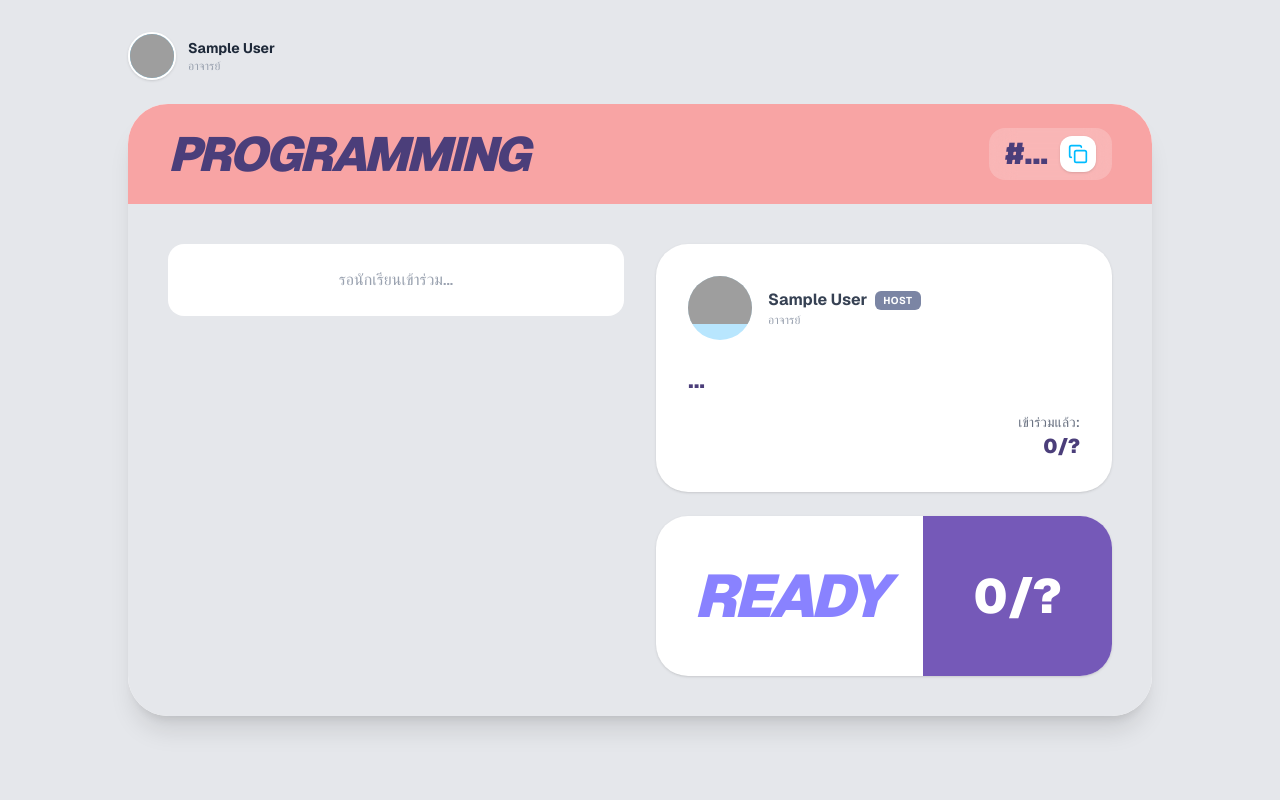
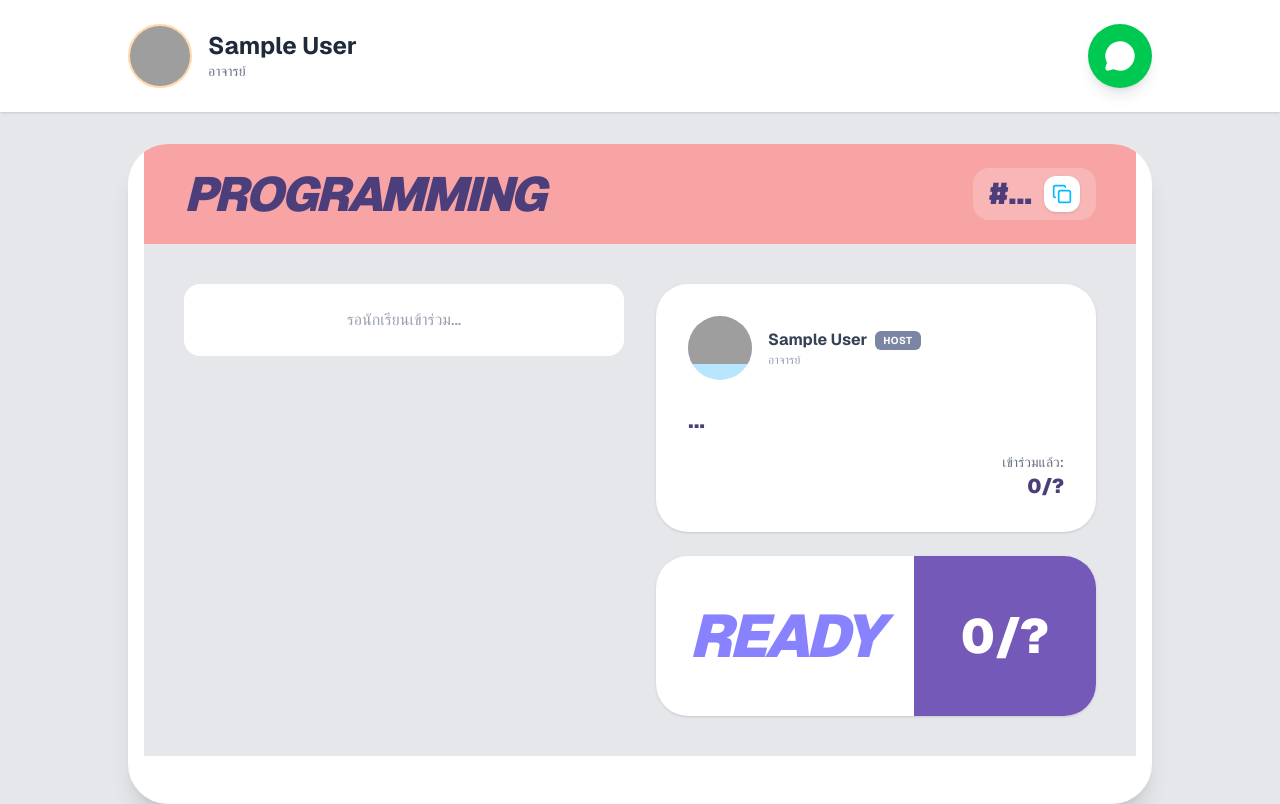
Before and after one commit to Oatto319/FinalProject, a Next.js app: page /create/wait in a window 1280 px wide. Built offline with nearby package versions, Linux system fonts and the light colour scheme; sample sign-in values are in the browser's storage; grey boxes are pictures that could not be loaded.

Commit message:
add navbar another page

```diff
--- a/app/create/group/page.tsx
+++ b/app/create/group/page.tsx
@@ -3,6 +3,7 @@
 import React, { useState, useEffect } from 'react';
 import { useRouter } from 'next/navigation';
 import { Brain, Settings, Lightbulb, X } from 'lucide-react';
+import Navbar from '../../navbar/page';
 
 interface Member {
   name: string;
@@ -102,20 +103,10 @@ const GroupResultPage = () => {
   };
 
   return (
-    <div className="min-h-screen bg-[#E5E7EB] p-4 md:p-8 font-sans flex flex-col items-center">
+    <div className="min-h-screen bg-[#E5E7EB] font-sans flex flex-col items-center">
+      <Navbar subtitle="อาจารย์" />
 
-      {/* Top Bar */}
-      <div className="w-full max-w-6xl flex items-center gap-3 mb-6">
-        <div className="w-12 h-12 rounded-full overflow-hidden border-2 border-white shadow-sm">
-          <img src={`https://api.dicebear.com/7.x/avataaars/svg?seed=${user?.avatarSeed ?? 0}`} alt="Host" className="w-full h-full bg-sky-300" />
-        </div>
-        <div>
-          <h3 className="font-bold text-gray-800 text-sm">{user?.name ?? '...'}</h3>
-          <p className="text-xs text-gray-400">อาจารย์</p>
-        </div>
-      </div>
-
-      <div className="w-full max-w-6xl grid grid-cols-1 lg:grid-cols-12 gap-6">
+      <div className="w-full max-w-6xl px-4 mt-8 pb-12 grid grid-cols-1 lg:grid-cols-12 gap-6">
 
         {/* Left Column */}
         <div className="lg:col-span-5 flex flex-col gap-6">
--- a/app/create/match/page.tsx
+++ b/app/create/match/page.tsx
@@ -3,6 +3,7 @@
 import { useRouter } from 'next/navigation';
 import { useState, useEffect } from 'react';
 import { Copy } from 'lucide-react';
+import Navbar from '../../navbar/page';
 
 interface RoomMember {
   name: string;
@@ -75,19 +76,10 @@ const MatchPage = () => {
   };
 
   return (
-    <div className="min-h-screen bg-[#E5E7EB] p-4 md:p-8 font-sans flex flex-col items-center">
-      {/* โปรไฟล์อาจารย์ด้านบน */}
-      <div className="w-full max-w-6xl flex items-center gap-3 mb-6">
-        <div className="w-12 h-12 rounded-full overflow-hidden border-2 border-white shadow-sm bg-sky-300">
-          <img src={`https://api.dicebear.com/7.x/avataaars/svg?seed=${user?.avatarSeed ?? 0}`} alt="Host" />
-        </div>
-        <div>
-          <h3 className="font-bold text-gray-800 text-sm leading-none">{user?.name ?? '...'}</h3>
-          <p className="text-[10px] text-gray-400 mt-1 uppercase">อาจารย์</p>
-        </div>
-      </div>
+    <div className="min-h-screen bg-[#E5E7EB] font-sans flex flex-col items-center">
+      <Navbar subtitle="อาจารย์" />
 
-      <div className="w-full max-w-6xl">
+      <div className="w-full max-w-6xl px-4 mt-8 pb-12">
         {/* ส่วนหัววิชาสีชมพู */}
         <div className="bg-[#F8A4A4] rounded-t-[40px] p-6 md:p-8 flex flex-wrap justify-between items-center shadow-sm gap-4">
           <h1 className="text-[#4B3E7A] text-4xl md:text-5xl font-black italic tracking-tighter uppercase">
--- a/app/create/matching/page.tsx
+++ b/app/create/matching/page.tsx
@@ -2,6 +2,7 @@
 
 import { useRouter } from 'next/navigation';
 import { useEffect, useState } from 'react';
+import Navbar from '../../navbar/page';
 
 const MatchingPage = () => {
   const router = useRouter();
@@ -26,22 +27,7 @@ const MatchingPage = () => {
   }, []);
   return (
     <div className="min-h-screen bg-[#1A2E44] flex flex-col items-center font-sans overflow-hidden">
-      {/* ส่วนแถบโปรไฟล์ด้านบนสุด (Top Bar) */}
-      <div className="w-full bg-[#1A2E44]/80 backdrop-blur-md p-4 flex items-center justify-start border-b border-white/5">
-        <div className="max-w-7xl mx-auto w-full flex items-center gap-3">
-          <div className="w-10 h-10 rounded-full overflow-hidden border border-white/20 shadow-sm">
-            <img
-              src={`https://api.dicebear.com/7.x/avataaars/svg?seed=${user?.avatarSeed ?? 0}`}
-              alt="Profile"
-              className="w-full h-full bg-sky-300"
-            />
-          </div>
-          <div>
-            <h3 className="font-bold text-white text-sm leading-none">{user?.name ?? '...'}</h3>
-            <p className="text-[10px] text-gray-400 mt-1 uppercase tracking-wider">อาจารย์</p>
-          </div>
-        </div>
-      </div>
+      <Navbar subtitle="อาจารย์" />
 
       {/* เนื้อหาหลัก: วงกลม Matching (Main Matching Animation) */}
       <div className="flex-1 flex flex-col items-center justify-center relative w-full px-4">
--- a/app/create/wait/page.tsx
+++ b/app/create/wait/page.tsx
@@ -2,6 +2,7 @@
 
 import { useState, useEffect } from 'react';
 import { Copy } from 'lucide-react';
+import Navbar from '../../navbar/page';
 
 interface RoomMember {
   name: string;
@@ -68,23 +69,10 @@ const WaitingRoom = () => {
   const readyCount = readyUsers.length;
 
   return (
-    <div className="min-h-screen bg-[#E5E7EB] p-4 md:p-8 font-sans flex flex-col items-center">
-      {/* Top Profile Bar */}
-      <div className="w-full max-w-5xl flex items-center gap-3 mb-6">
-        <div className="w-12 h-12 rounded-full overflow-hidden border-2 border-white shadow-sm">
-          <img
-            src={`https://api.dicebear.com/7.x/avataaars/svg?seed=${user?.avatarSeed ?? 0}`}
-            alt="Host"
-            className="w-full h-full bg-sky-300"
-          />
-        </div>
-        <div>
-          <h3 className="font-bold text-gray-800 text-sm">{user?.name ?? '...'}</h3>
-          <p className="text-xs text-gray-400">อาจารย์</p>
-        </div>
-      </div>
+    <div className="min-h-screen bg-[#E5E7EB] font-sans flex flex-col items-center">
+      <Navbar subtitle="อาจารย์" />
 
-      <div className="w-full max-w-5xl bg-white rounded-[40px] shadow-xl overflow-hidden flex flex-col">
+      <div className="w-full max-w-5xl mt-8 px-4 pb-12 bg-white rounded-[40px] shadow-xl overflow-hidden flex flex-col">
         {/* Header Pink Section */}
         <div className="bg-[#F8A4A4] p-6 md:px-10 flex flex-wrap items-center justify-between gap-4">
           <h1 className="text-[#4B3E7A] text-4xl md:text-5xl font-black italic tracking-tighter">
--- a/app/join/myprojects/page.tsx
+++ b/app/join/myprojects/page.tsx
@@ -3,6 +3,7 @@
 import { useEffect, useState } from 'react';
 import { useRouter } from 'next/navigation';
 import { ChevronLeft, Users, CheckCircle2, Clock } from 'lucide-react';
+import Navbar from '../../navbar/page';
 
 interface RoomData {
   id: string;
@@ -47,7 +48,8 @@ export default function MyProjectsPage() {
 
   return (
     <div className="min-h-screen bg-gray-300 font-sans flex flex-col items-center">
-      <main className="w-full max-w-5xl mt-12 px-4 pb-12">
+      <Navbar />
+      <main className="w-full max-w-5xl mt-8 px-4 pb-12">
         <div className="bg-white rounded-[40px] p-8 md:p-12 shadow-sm flex flex-col min-h-[600px] relative">
 
           {/* Back Button */}
@@ -60,14 +62,6 @@ export default function MyProjectsPage() {
 
           {/* Header */}
           <div className="flex flex-col items-center mb-10 mt-4">
-            <div className="w-16 h-16 rounded-full overflow-hidden bg-orange-100 border-2 border-orange-200 mb-3">
-              <img
-                src={`https://api.dicebear.com/7.x/avataaars/svg?seed=${(user?.avatarSeed ?? 0) + 100}`}
-                alt="avatar"
-                className="w-full h-full object-cover"
-              />
-            </div>
-            <h1 className="text-2xl font-black text-[#2D3E50]">{user?.name ?? '...'}</h1>
             <p className="text-gray-400 text-sm mt-1">ห้องที่เคยเข้าร่วม</p>
           </div>
 
--- a/app/question/programming/page.tsx
+++ b/app/question/programming/page.tsx
@@ -3,6 +3,7 @@
 import React, { useState, useEffect } from 'react';
 import { useRouter } from 'next/navigation';
 import { Plus, Minus, ArrowLeft } from 'lucide-react';
+import Navbar from '../../navbar/page';
 
 const ProgrammingQuestionnaire = () => {
   const router = useRouter();
@@ -158,28 +159,15 @@ const ProgrammingQuestionnaire = () => {
   // --- สิ้นสุดส่วนที่เพิ่ม ---
 
   return (
-    <div className="min-h-screen bg-[#E5E7EB] p-4 md:p-8 font-sans flex flex-col items-center">
-      {/* Top Bar - ข้อมูลผู้ใช้ */}
-      <div className="w-full max-w-5xl flex items-center justify-between mb-6">
-        <div className="flex items-center gap-3">
+    <div className="min-h-screen bg-[#E5E7EB] font-sans flex flex-col items-center">
+      <Navbar subtitle="นักเรียน" />
+      <div className="w-full max-w-5xl flex items-center justify-between px-4 md:px-8 mt-6 mb-6">
         <button
           onClick={() => router.back()}
           className="w-10 h-10 rounded-full border-2 border-gray-300 flex items-center justify-center hover:bg-gray-100 transition-colors"
         >
           <ArrowLeft size={20} strokeWidth={2.5} className="text-gray-600" />
         </button>
-          <div className="w-12 h-12 rounded-full overflow-hidden border-2 border-white shadow-sm bg-yellow-100">
-            <img
-              src={`https://api.dicebear.com/7.x/avataaars/svg?seed=${user?.avatarSeed ?? 0}`}
-              alt="User"
-              className="w-full h-full"
-            />
-          </div>
-          <div>
-            <h3 className="font-bold text-gray-800 text-sm">{user?.name ?? '...'}</h3>
-            <p className="text-xs text-gray-400">นักเรียน</p>
-          </div>
-        </div>
 
         {/* ป้ายชื่อวิชาด้านขวา */}
         <div className="bg-[#F8A4A4] px-8 py-3 rounded-2xl shadow-sm">
--- a/app/templates/page.tsx
+++ b/app/templates/page.tsx
@@ -3,6 +3,7 @@
 import { useEffect, useState } from 'react';
 import { useRouter } from 'next/navigation';
 import { ChevronLeft, CheckCircle2 } from 'lucide-react';
+import Navbar from '../navbar/page';
 
 export default function TemplatesPage() {
   const router = useRouter();
@@ -59,6 +60,7 @@ export default function TemplatesPage() {
 
   return (
     <div className="min-h-screen bg-gray-300 font-sans flex flex-col items-center">
+      <Navbar />
       {/* Main Content */}
       <main className="w-full max-w-5xl mt-8 px-4 pb-12">
         <div className="bg-white rounded-[40px] p-8 md:p-12 shadow-sm flex flex-col items-center">
```
Lines whose indentation alone changed are shown as unchanged.
